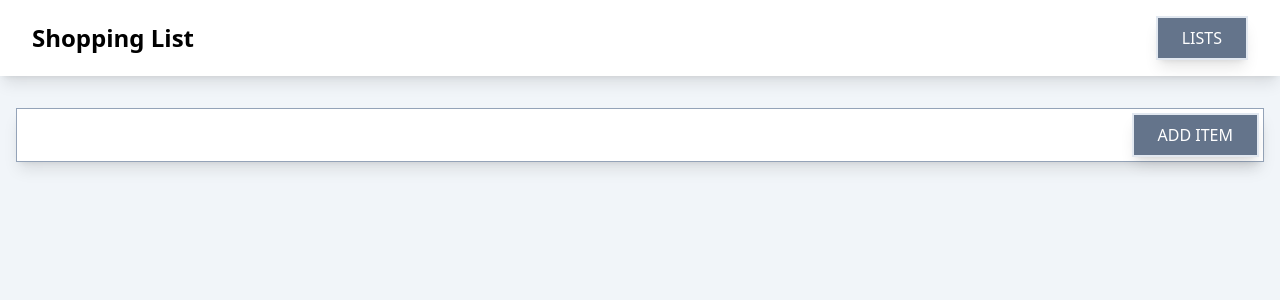
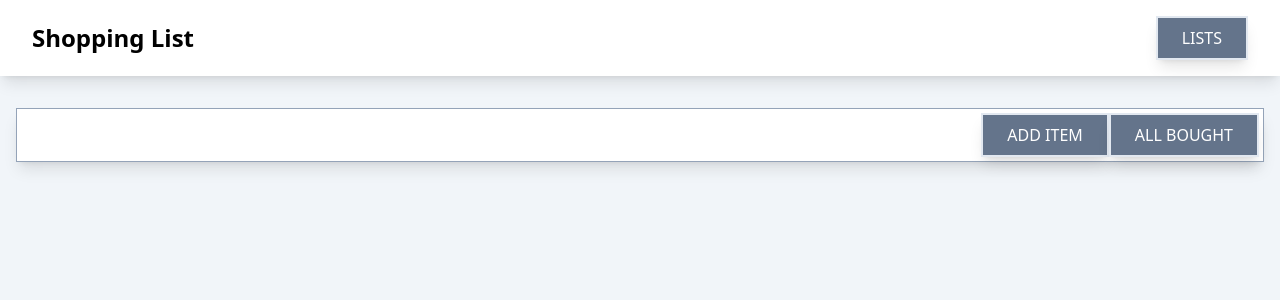
Before and after one commit to antklim89/shopping_list, a React app: page / in a window 1280 px wide. Shown: the top 300 px of the page. Built offline with nearby package versions, Linux system fonts and the light colour scheme; the HTML template or start-up script is replaced by a standard one.

Commit message:
feat: create SelectAll component

```diff
--- a/src/components/actions-panel.tsx
+++ b/src/components/actions-panel.tsx
@@ -1,10 +1,12 @@
 import { ListCreate } from './list-create';
+import { SelectAll } from './select-all';
 
 
 export function ActionsPanel() {
   return (
     <div className="bg-white flex justify-end border p-1 border-slate-400 shadow-lg">
       <ListCreate />
+      <SelectAll />
     </div>
   );
 }
--- /dev/null
+++ b/src/components/select-all.tsx
@@ -0,0 +1,17 @@
+import { Button } from '@/components/ui/button';
+import { useStore } from '@/lib/store';
+
+
+export function SelectAll() {
+  const currentListId = useStore(state => state.currentListId);
+  const listItemSelectAll = useStore(state => state.listItemSelectAll);
+  const isAllSelected = useStore((state) => {
+    const list = state.lists[currentListId];
+    if (list == null) return false;
+    return Object.entries(list.items).every(([_, listItem]) => listItem.selected);
+  });
+
+  return (
+    <Button onClick={() => listItemSelectAll(currentListId)}>{isAllSelected ? 'Nothing Bought' : 'All Bought'}</Button>
+  );
+}
```
